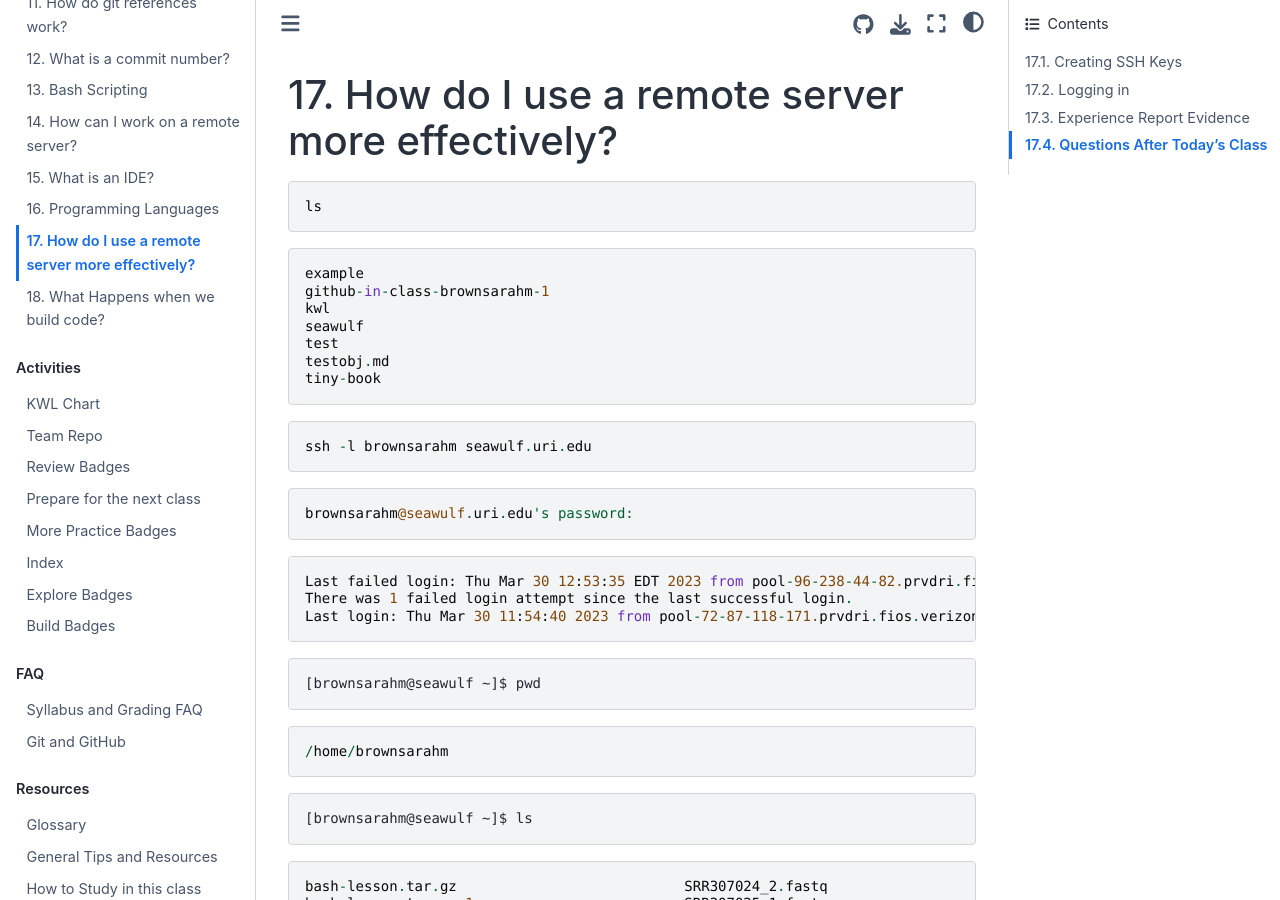
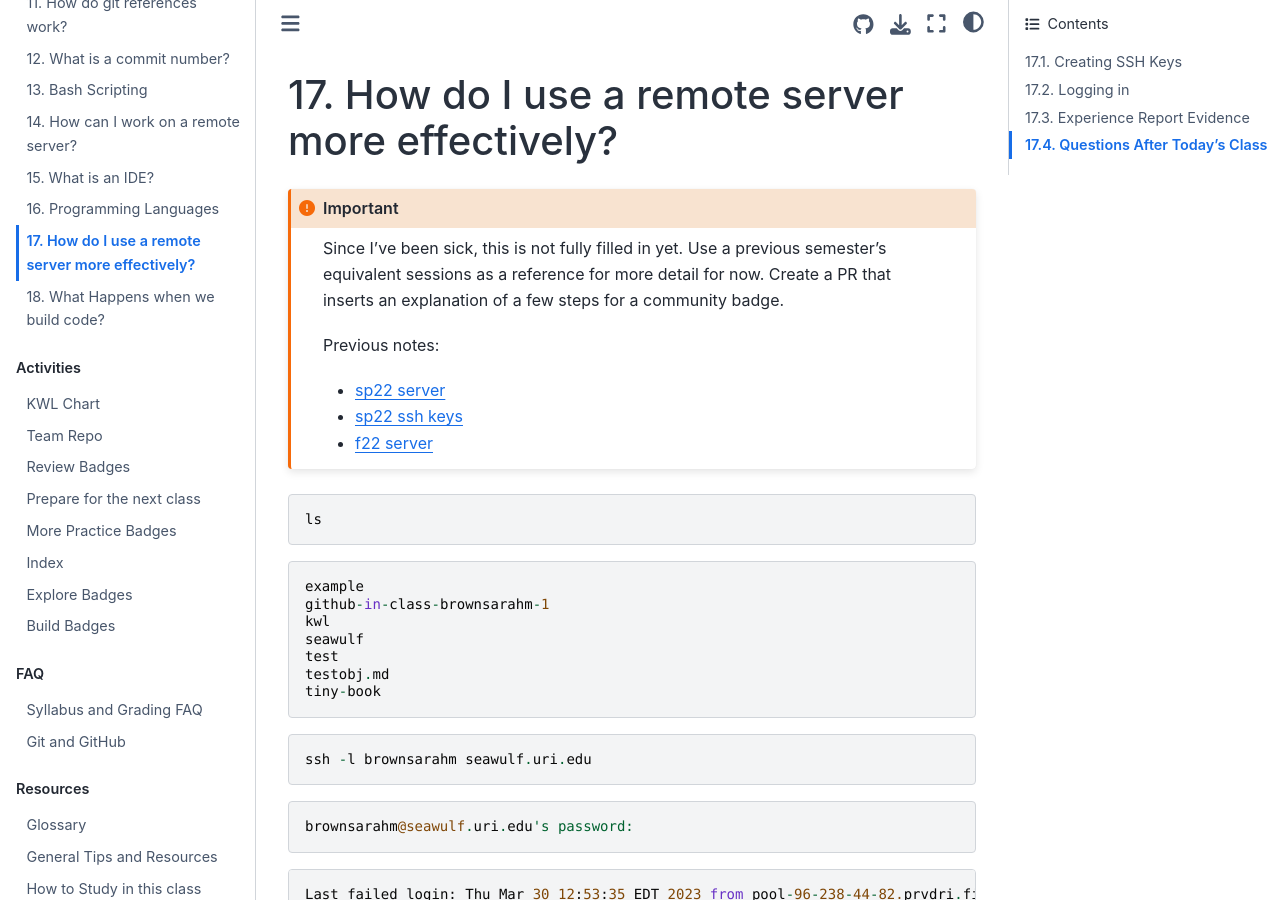
Before and after one commit to introcompsys/spring2023, a Jupyter Book: the page built from notes/2023-03-30.md, in a window 1280 px wide and 900 px high. Built offline with Jupyter Book 1.0.4 settings and Sphinx 7.4.7 and the Sphinx Book theme 1.1.4, drawn with Linux system fonts in a browser that asks for light colours.

Commit message:
community and past notes

````diff
--- a/notes/2023-03-30.md
+++ b/notes/2023-03-30.md
@@ -1,4 +1,13 @@
 # How do I use a remote server more effectively?
+
+```{important}
+Since I've been sick, this is not fully filled in yet.  Use a previous semester's equivalent sessions as a reference for more detail for now. Create a PR that inserts an explanation of a few steps for a community badge.
+
+Previous notes:
+- [sp22 server](https://introcompsys.github.io/spring2022/notes/2022-03-08.html)
+- [sp22 ssh keys](https://introcompsys.github.io/spring2022/notes/2022-03-10.html)
+- [f22 server](https://introcompsys.github.io/fall2022/notes/2022-10-26.html)
+```
 
 ```
 ls
````
Also changed, not shown: notes/2023-04-04.md (+6 -0 lines).
